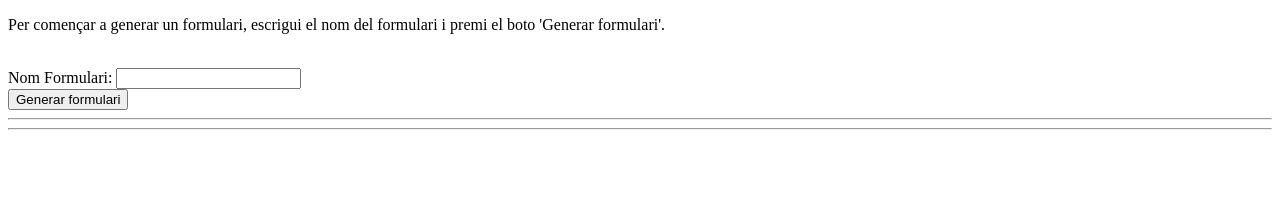
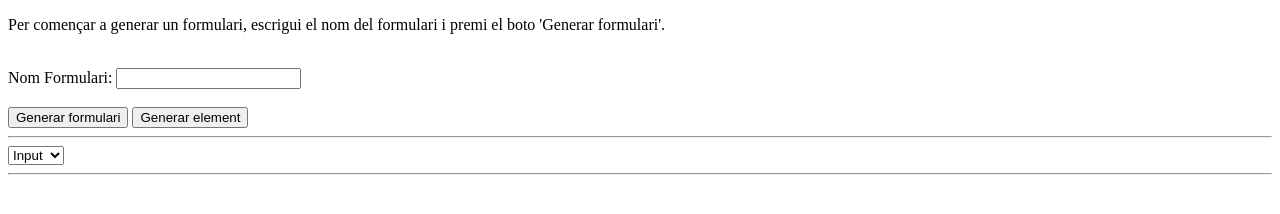
Before and after one commit to Oterok/PracticaM6UF3, a website: page public_html/index.html in a window 1280 px wide. Both pictures are taken after a click on the button "Generar formulari". Drawn offline with Linux system fonts and the light colour scheme.

Commit message:
Alex: accions al select i id's als elements generats (no esta acabat)

```diff
--- a/public_html/creacioFormulari.js
+++ b/public_html/creacioFormulari.js
@@ -4,7 +4,7 @@ var botoGenerarFormulari = document.getElementById("generarFormulari");
 var titolFormulari = document.getElementById("nomFomrulari");
 var body = document.getElementsByTagName("body")[0];
 
-var countForm = 0;
+countForm = 0;
 
 botoGenerarFormulari.addEventListener("click", esPotCrear);
 
@@ -20,7 +20,7 @@ function esPotCrear() {
 
 function generarFormulari(titol) {
 
-    var form = document.createElement("form");
+    form = document.createElement("form");
 
     form.id = "form"+countForm;
     countForm++;
@@ -29,10 +29,10 @@ function generarFormulari(titol) {
 
     form.appendChild(contingut);
 
-    var ultimaLinea = document.createElement("HR");
+    var ultimaLinea = document.createElement("hr");
 
+    generaLlista(form);
     form.appendChild(ultimaLinea);
-
     body.appendChild(form);
 
     //Genera el esdeveniment per el form que es genera.
@@ -72,4 +72,55 @@ function generaLlista(form) {
         option.text = opcions[i];
         seleccio.appendChild(option);
     }
+
+    comptaInput = 0;
+    comptaTexts = 0;
+    comptaDates = 0;
 }
+
+function elementSeleccionat(){
+
+    var e = document.getElementById("seleccio").value;
+
+    if (e === "Input") {
+
+        var generaInput = document.createElement("input");
+        generaInput.setAttribute ("type", "text");
+        generaInput.setAttribute("id", (countForm + "-date-" + comptaInput)); //Aquest countForm només ens servirà per afegir-ho correctament al ultim formulari generat, si volem tornar i afegir més coses després d'haver creat més ja no serà correcte
+        form.appendChild(generaInput);
+        comptaInput++;
+
+    } else if (e === "Text") {
+
+        var generaText = document.createElement("input");
+        generaText.setAttribute("type", "text");
+        form.appendChild(generaText);
+        comptaTexts++;
+
+    } else if (e === "Data") {
+
+        var generaData = document.createElement("input");
+        generaData.setAttribute ("type", "date");
+        form.appendChild(generaData);
+        comptaDates++;
+
+    } else if (e === "Fitxer") {
+
+        var generaFitxer = document.createElement("input");
+        generaFitxer.setAttribute ("type", "file");
+        form.appendChild(generaFitxer);
+
+    } else if (e === "Rang") {
+
+        var generaRang = document.createElement("input");
+        form.appendChild(generaRang);
+
+    } else if (e === "Email") {
+
+        var generaEmail = document.createElement("input");
+        generaFitxer.setAttribute ("type", "email");
+        form.appendChild(generaEmail);
+
+    }
+
+}
--- a/public_html/index.html
+++ b/public_html/index.html
@@ -16,12 +16,17 @@ and open the template in the editor.
                 Per començar a generar un formulari,
                 escrigui el nom del formulari i premi el boto 'Generar formulari'.
             </p>
-            <BR>
+            </br>
             <label>Nom Formulari: </label><input id='nomFomrulari'>
-            <BR>
-            <input id='generarFormulari' type="button" value="Generar formulari">
-            <HR>
+            </br></br>
+                <input id='generarFormulari' type="button" value="Generar formulari">
+                <button onclick="elementSeleccionat()">Generar element</button>
+            <hr>
         </div>
+
+
+
+
         <script type="text/javascript" src="creacioFormulari.js">
         </script>
     </body>
```
